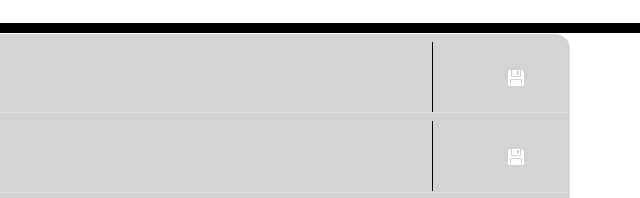
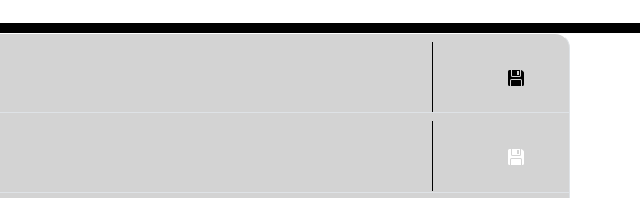
Before and after one commit to calebtkjordan/work-day-scheduler, a plain HTML site: page index.html in a window 1280 px wide. In both pictures the pointer is over the icon 1155 px from the left and 331 px from the top of the page. Shown: the part 254-452 px from the top of the page, 640-1280 px from the left. Drawn offline with nearby package versions, Linux system fonts and the light colour scheme.

Commit message:
add save button colour change

```diff
--- a/assets/css/style.css
+++ b/assets/css/style.css
@@ -104,3 +104,7 @@ header {
 .list-group-item {
   display: flex;
 }
+
+.bi-floppy-fill:hover {
+  color: black;
+}
```
